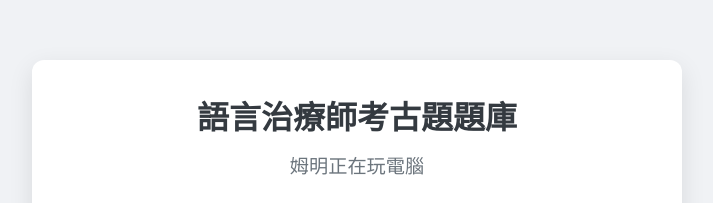
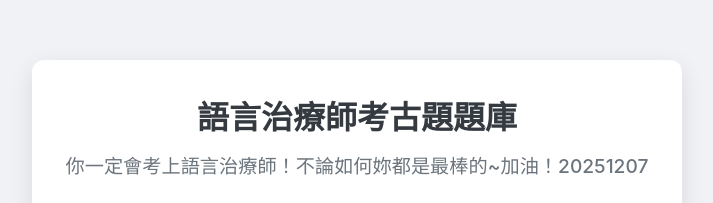
Before and after one commit to Motter030/lan-exam, a plain HTML site: page index.html in a window 1280 px wide. Shown: the part 102-305 px from the top of the page, without its empty margins (283-996 px from the left). Drawn offline with Linux system fonts and the light colour scheme; grey boxes are pictures that could not be loaded.

Commit message:
Update quotes in index.html
Removed multiple quotes and added a new motivational quote.

```diff
--- a/index.html
+++ b/index.html
@@ -319,17 +319,7 @@
 
   // === 修正後的句子和 GIF 圖片路徑 ===
   const quotes = [
-      "我覺得可以先睡一下",
-      "你每做一道題目，你就多做了一題",
-      "最喜歡刷題了>:(",
-      "姆明正在玩電腦",
-      "刷題不如刷IG reels",
-	  "姆明正在上班:(",
-	  "looking at my eyes, tell me why. why baby why.",
-	  "阿豬又要開始刷題了",
-	  "你是不是發現這邊會一直變",
-	  "關閉模擬器，躺到床上ㄑㄧˋ。",
-	  "明天再說，晚安馬卡巴卡。"
+      "你一定會考上語言治療師！不論如何妳都是最棒的~加油！20251207",
   ];
   const welcomeGifs = [
       './images/flippingcat.gif',
```
